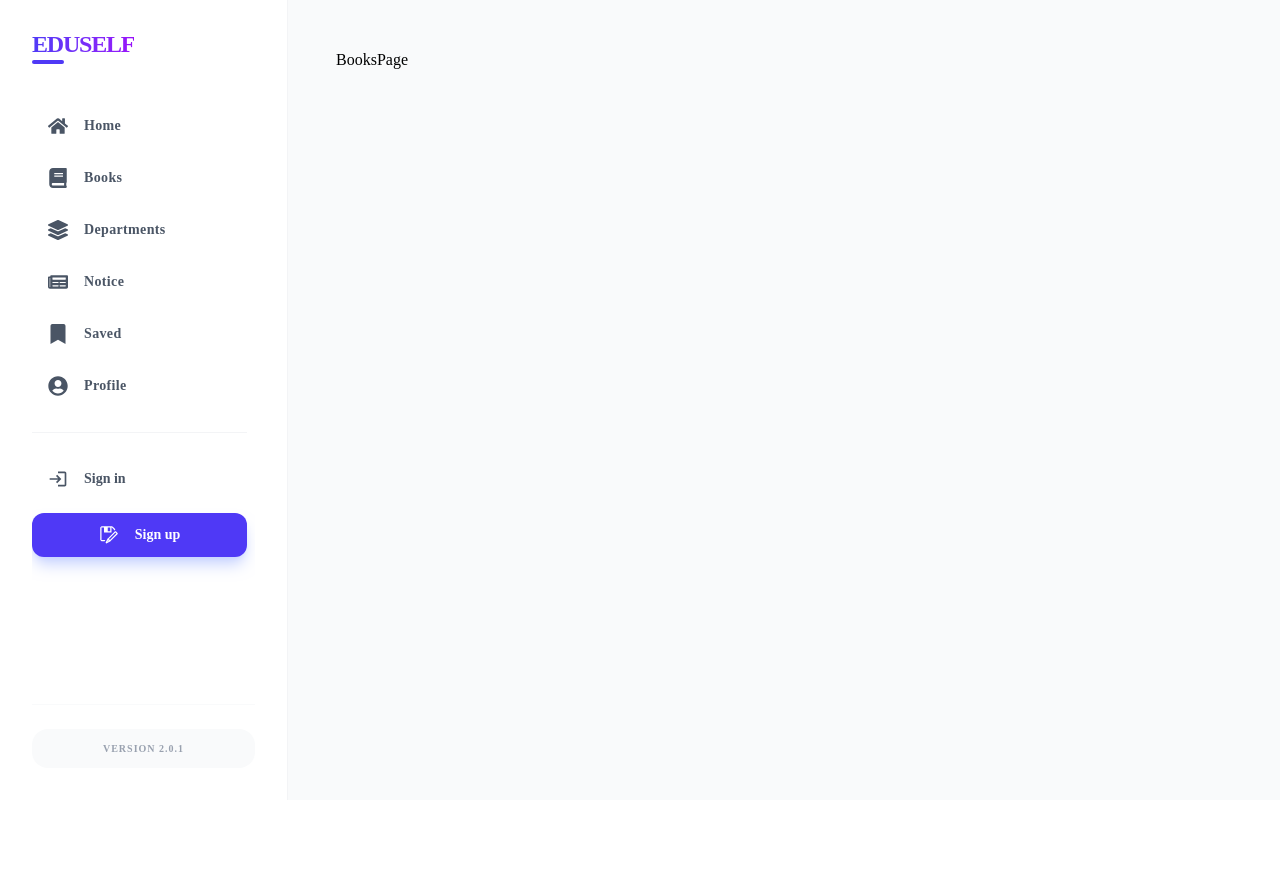
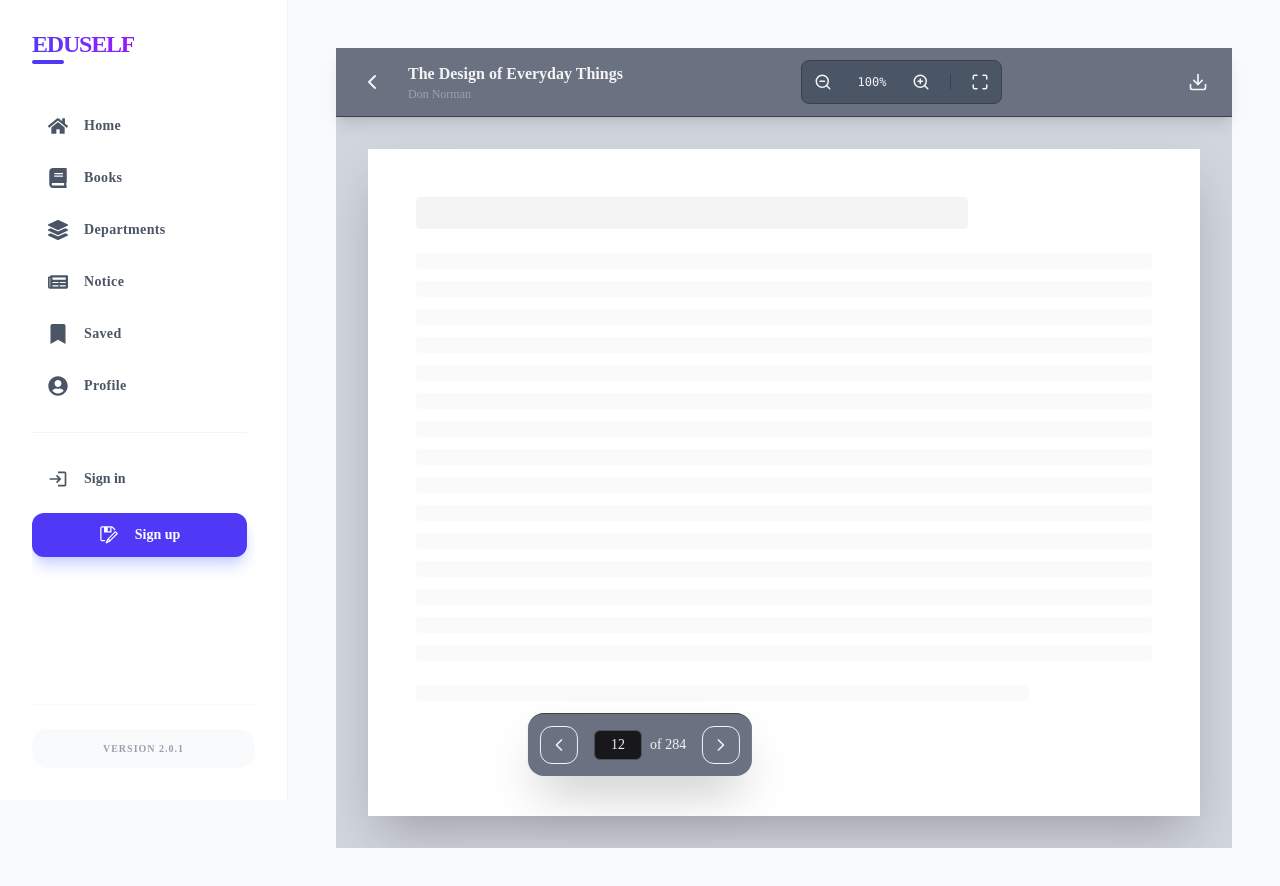
Before and after one commit to ratulislam46/EduSelf-Online-Platform, a Next.js app: page /books in a window 1280 px wide. Shown: the top 886 px of the page. Before the commit the page ends 800 px from the top, so only its background shows below. Built offline with nearby package versions, Linux system fonts and the light colour scheme.

Commit message:
Added Booked reading page

```diff
--- a/src/app/books/page.jsx
+++ b/src/app/books/page.jsx
@@ -1,9 +1,123 @@
-import React from 'react';
+"use client"
+
+import React, { useState } from 'react';
+import { ChevronLeft, ChevronRight, ZoomIn, ZoomOut, Maximize, Minimize, Download, Info, Menu } from 'lucide-react';
 
 const BooksPage = () => {
+    const [zoom, setZoom] = useState(100);
+    const [currentPage, setCurrentPage] = useState(12);
+    const totalPages = 284;
+
+    const bookData = {
+        title: "The Design of Everyday Things",
+        author: "Don Norman"
+    };
+
     return (
-        <div>
-                <h2>BooksPage</h2>
+        <div className="flex flex-col h-screen bg-amber-500 text-zinc-100 font-sans">
+
+            {/* Top Navigation Bar */}
+            <header className="flex items-center justify-between px-4 py-3 bg-gray-500 border-b border-zinc-700 shadow-lg z-10">
+                <div className="flex items-center gap-4">
+                    <button className="p-2 hover:bg-zinc-700 rounded-full transition-colors">
+                        <ChevronLeft size={24} />
+                    </button>
+                    <div>
+                        <h1 className="text-sm md:text-base font-semibold truncate max-w-[150px] md:max-w-md">
+                            {bookData.title}
+                        </h1>
+                        <p className="text-xs text-zinc-400">{bookData.author}</p>
+                    </div>
+                </div>
+
+                {/* Controls: Hidden on small screens, grouped in menu */}
+                <div className="hidden md:flex items-center gap-2 bg-gray-600 rounded-lg p-1 border border-zinc-700">
+                    <button
+                        onClick={() => setZoom(Math.max(50, zoom - 10))}
+                        className="p-2 hover:bg-zinc-700 rounded-md transition-all"
+                    >
+                        <ZoomOut size={18} />
+                    </button>
+                    <span className="text-xs font-mono w-12 text-center">{zoom}%</span>
+                    <button
+                        onClick={() => setZoom(Math.min(200, zoom + 10))}
+                        className="p-2 hover:bg-zinc-700 rounded-md transition-all"
+                    >
+                        <ZoomIn size={18} />
+                    </button>
+
+                    <div className="w-px h-4 bg-zinc-700 mx-1" />
+
+                    <button className="p-2 hover:bg-zinc-700 rounded-md transition-all">
+                        <Maximize size={18} />
+                    </button>
+                </div>
+
+                <div className="flex items-center gap-2">
+                    <button className="p-2 hover:bg-zinc-700 rounded-full md:hidden">
+                        <Menu size={20} />
+                    </button>
+                    <button className="hidden sm:flex p-2 hover:bg-zinc-700 rounded-full">
+                        <Download size={20} />
+                    </button>
+                </div>
+            </header>
+
+            {/* Main Reading Area */}
+            <main className="flex-1 overflow-auto relative bg-gray-300 flex justify-center p-4 md:p-8">
+                {/* PDF Page Mockup */}
+                <div
+                    className="bg-white shadow-2xl transition-all duration-300 ease-in-out origin-top"
+                    style={{
+                        width: `${Math.min(100, (600 * zoom) / 100)}%`,
+                        maxWidth: '850px',
+                        aspectRatio: '1 / 1.41', // Standard A4 Aspect Ratio
+                    }}
+                >
+                    {/* Internal Content Placeholder */}
+                    <div className="p-12 text-zinc-800 space-y-6">
+                        <div className="h-8 bg-zinc-100 w-3/4 rounded" />
+                        <div className="space-y-3">
+                            {[...Array(15)].map((_, i) => (
+                                <div key={i} className="h-4 bg-zinc-50 rounded w-full" />
+                            ))}
+                        </div>
+                        <div className="h-4 bg-zinc-50 rounded w-5/6" />
+                    </div>
+                </div>
+            </main>
+
+            {/* Bottom Navigation Toolbar */}
+            <footer className="bg-gray-500 backdrop-blur-md border-t border-zinc-700 p-3 fixed bottom-6 left-1/2 -translate-x-1/2 rounded-2xl shadow-2xl flex items-center gap-6 z-20">
+                <div className="flex items-center gap-1">
+                    <button
+                        disabled={currentPage <= 1}
+                        onClick={() => setCurrentPage(prev => prev - 1)}
+                        className="p-2 hover:bg-zinc-700 disabled:opacity-30 rounded-xl transition-colors border"
+                    >
+                        <ChevronLeft size={20} />
+                    </button>
+
+                    <div className="flex items-center gap-2 px-3">
+                        <input
+                            type="text"
+                            value={currentPage}
+                            onChange={(e) => setCurrentPage(Number(e.target.value))}
+                            className="w-12 bg-zinc-900 border border-zinc-600 rounded-md py-1 text-center text-sm focus:ring-2 focus:ring-blue-500 outline-none"
+                        />
+                        <span className="text-sm">of {totalPages}</span>
+                    </div>
+
+                    <button
+                        disabled={currentPage >= totalPages}
+                        onClick={() => setCurrentPage(prev => prev + 1)}
+                        className="p-2 hover:bg-zinc-700 disabled:opacity-30 rounded-xl transition-colors border"
+                    >
+                        <ChevronRight size={20} />
+                    </button>
+                </div>
+            </footer>
+
         </div>
     );
 };
```
